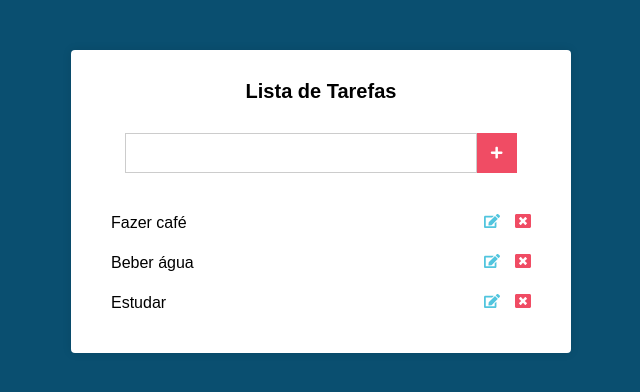
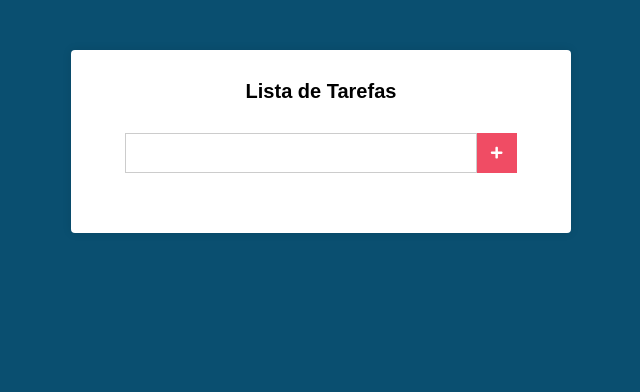
Before and after one commit to gafanhotoalexandre/aprendendo-js, a React (Vite) app in the folder react/lista-tarefas/: page / in a window 1280 px wide. Shown: the top 392 px of the page, without its empty margins (319-959 px from the left). Built offline with nearby package versions, Linux system fonts and the light colour scheme.

Commit message:
adicionando tarefas

```diff
--- a/react/lista-tarefas/src/components/Main.css
+++ b/react/lista-tarefas/src/components/Main.css
@@ -80,3 +80,8 @@
   color: #fff;
   transition: .15s;
 }
+
+.tasks li span {
+  display: flex;
+  align-items: center;
+}
--- a/react/lista-tarefas/src/components/Main.jsx
+++ b/react/lista-tarefas/src/components/Main.jsx
@@ -10,15 +10,21 @@ import './Main.css';
 
 export function Main() {
   const [newTask, setNewTask] = useState('');
-  const [tasks] = useState([
-    'Fazer café', 'Beber água', 'Estudar',
-  ]);
+  const [tasks, setTasks] = useState([]);
+
+  function handleSubmit(event) {
+    event.preventDefault();
+
+    if (tasks.indexOf(newTask.trim()) !== -1) return;
+
+    setTasks((prevState) => [...prevState, newTask]);
+  }
 
   return (
     <div className="main">
       <h1>Lista de Tarefas</h1>
 
-      <form action="#" className="form">
+      <form onSubmit={handleSubmit} action="#" className="form">
         <input
           type="text"
           onChange={(e) => setNewTask(e.target.value)}
@@ -35,10 +41,10 @@ export function Main() {
           <li key={task}>
             { task }
 
-            <div>
+            <span>
               <FaEdit className="edit" />
               <FaWindowClose className="delete" />
-            </div>
+            </span>
           </li>
         )) }
       </ul>
```
